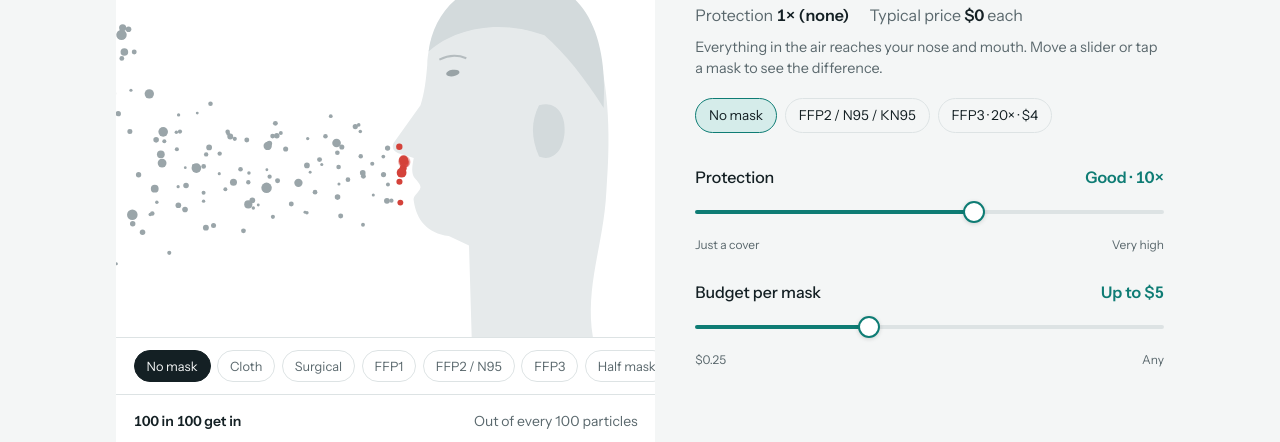
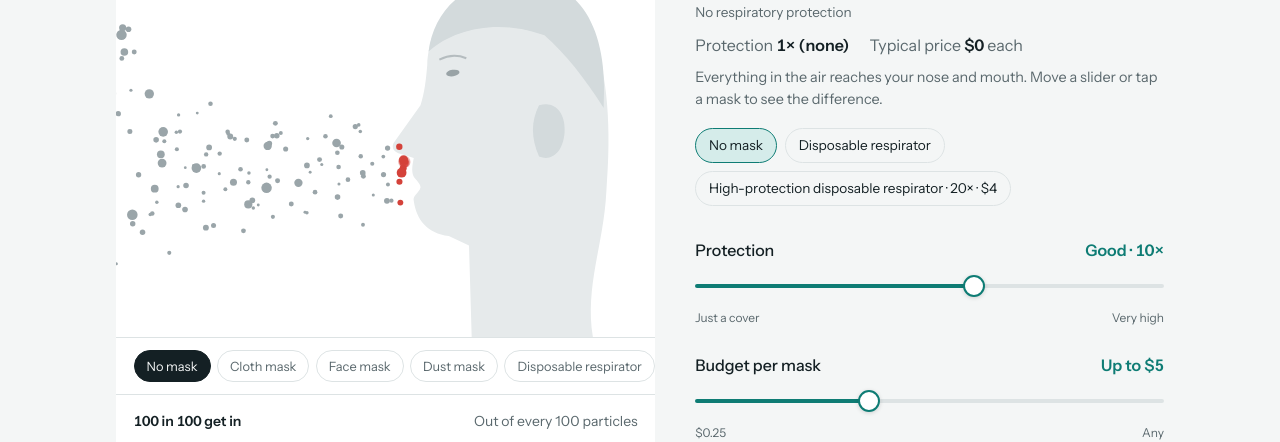
Before and after one commit to sofyaleb/respirator-guide, a plain HTML site: page index.html in a window 1280 px wide. Shown: the part 293-735 px from the top of the page. Drawn offline with Linux system fonts and the light colour scheme.

Commit message:
Redraw half face, full face and powered helmet from references; plain names with technical names underneath
Co-Authored-By: Claude Opus 5.5 <noreply@anthropic.com>

```diff
--- a/index.html
+++ b/index.html
@@ -22,7 +22,8 @@
     --edge: #d4423a;
     --face: #e6eaeb;
     --face-2: #d3dadc;
-    --rubber: #3a4a4f;
+    --rubber: #4a565a;
+    --cart: #d9679b;
     --font: "Instrument Sans", system-ui, -apple-system, "Segoe UI", sans-serif;
     color-scheme: light;
   }
@@ -30,14 +31,14 @@
     :root:not([data-theme="light"]) {
       --bg: #0f1517; --surface: #172023; --ink: #e9efef; --ink-soft: #95a3a7; --line: #273235;
       --accent: #3cc2b5; --accent-soft: #163b38; --particle: #66757a; --filter: #f0a83c; --edge: #ff6b5c;
-      --face: #263235; --face-2: #1f292c; --rubber: #8a9ba0;
+      --face: #263235; --face-2: #1f292c; --rubber: #8a9ba0; --cart: #e58bb5;
       color-scheme: dark;
     }
   }
   :root[data-theme="dark"] {
     --bg: #0f1517; --surface: #172023; --ink: #e9efef; --ink-soft: #95a3a7; --line: #273235;
     --accent: #3cc2b5; --accent-soft: #163b38; --particle: #66757a; --filter: #f0a83c; --edge: #ff6b5c;
-    --face: #263235; --face-2: #1f292c; --rubber: #8a9ba0;
+    --face: #263235; --face-2: #1f292c; --rubber: #8a9ba0; --cart: #e58bb5;
     color-scheme: dark;
   }
   * { box-sizing: border-box; }
@@ -82,6 +83,7 @@
   .result { display: grid; gap: .35rem; }
   .eyebrow { font-size: .75rem; letter-spacing: .08em; text-transform: uppercase; color: var(--ink-soft); }
   .pick { font-size: clamp(1.75rem, 3.5vw, 2.25rem); font-weight: 500; letter-spacing: -.02em; line-height: 1.15; margin: 0; }
+  .tech { margin: 0 0 .35rem; font-size: .85rem; color: var(--ink-soft); line-height: 1.4; }
   .facts { display: flex; flex-wrap: wrap; gap: .5rem 1.25rem; color: var(--ink-soft); font-variant-numeric: tabular-nums; }
   .facts b { color: var(--ink); font-weight: 600; }
   .note { color: var(--ink-soft); font-size: .9rem; margin: .25rem 0 0; }
@@ -141,6 +143,7 @@
       <section class="result" aria-live="polite">
         <span class="eyebrow" id="eyebrow">Starting point</span>
         <h2 class="pick" id="pick">No mask</h2>
+        <p class="tech" id="tech">No respiratory protection</p>
         <div class="facts">
           <span>Protection <b id="pf">1× (none)</b></span>
           <span>Typical price <b id="price">$0</b> each</span>
@@ -172,17 +175,17 @@
   // pf: protection factor. filter: share of particles that pass through the filter material itself
   // (from each standard's filter limit; illustrative for cloth and surgical). The rest of 1/pf leaks round the edges.
   const MASKS = [
-    { id: 'cloth', name: 'Cloth mask', pf: 1.5, pfLabel: '~1–2×', filter: .4, price: 6, style: 'cloth', est: true, note: 'Washable and reusable, but air leaks round the edges. Fine as a cover, not as protection.' },
-    { id: 'surgical', name: 'Surgical mask', pf: 3, pfLabel: '~2–5×', filter: .1, price: 0.15, style: 'surgical', est: true, note: 'Blocks splashes and your own droplets. It sits loosely, so most of what you breathe comes round the sides.' },
-    { id: 'ffp1', name: 'FFP1 dust mask', pf: 4, pfLabel: '4×', filter: .2, price: 0.6, style: 'ffp', note: 'The basic sealed respirator. Good for nuisance dust, not for smoke or infections.' },
-    { id: 'ffp2', name: 'FFP2 / N95 / KN95', pf: 10, pfLabel: '10×', filter: .06, price: 1, style: 'ffp', note: 'The everyday respirator for smoke, crowded places and viral illness. Pinch the nose clip for a good seal.' },
-    { id: 'ffp3', name: 'FFP3', pf: 20, pfLabel: '20×', filter: .01, price: 4, style: 'ffp3', note: 'The highest disposable class, used in high-risk healthcare. Often has a valve to make breathing out easier.' },
-    { id: 'half', name: 'Reusable half mask', pf: 20, pfLabel: '10–20×', filter: .0005, price: 40, style: 'half', note: 'Rubber face piece with P3 or P100 filters you replace. Cheap per day if you wear one a lot.' },
-    { id: 'full', name: 'Full-face mask', pf: 40, pfLabel: '40–50×', filter: .0005, price: 200, style: 'full', note: 'Rubber mask with a clear visor and replaceable P3 or P100 filters. Covers your eyes too.' },
-    { id: 'hood', name: 'Powered hood (PAPR)', pf: 25, pfLabel: '25×', filter: .0005, price: 600, style: 'hood', note: 'A belt fan pushes filtered air into a loose hood. No seal needed, so it works with a beard.' },
-    { id: 'papr', name: 'Powered half mask', pf: 50, pfLabel: '50×', filter: .0005, price: 900, style: 'papr', note: 'A fan-driven tight half mask. Workplace equipment for heavy exposure.' },
+    { id: 'cloth', name: 'Cloth mask', tech: 'Reusable cloth face covering (no standard)', pf: 1.5, pfLabel: '~1–2×', filter: .4, price: 6, style: 'cloth', est: true, note: 'Washable and reusable, but air leaks round the edges. Fine as a cover, not as protection.' },
+    { id: 'surgical', name: 'Face mask', tech: 'Surgical mask · EN 14683 Type I / II / IIR (US: ASTM F2100)', pf: 3, pfLabel: '~2–5×', filter: .1, price: 0.15, style: 'surgical', est: true, note: 'Blocks splashes and your own droplets. It sits loosely, so most of what you breathe comes round the sides.' },
+    { id: 'ffp1', name: 'Dust mask', tech: 'FFP1 filtering facepiece · EN 149', pf: 4, pfLabel: '4×', filter: .2, price: 0.6, style: 'ffp', note: 'The basic sealed respirator. Good for nuisance dust, not for smoke or infections.' },
+    { id: 'ffp2', name: 'Disposable respirator', tech: 'FFP2 filtering facepiece (EN 149) · N95 (NIOSH) · KN95 (GB 2626)', pf: 10, pfLabel: '10×', filter: .06, price: 1, style: 'ffp', note: 'The everyday respirator for smoke, crowded places and viral illness. Pinch the nose clip for a good seal.' },
+    { id: 'ffp3', name: 'High-protection disposable respirator', tech: 'FFP3 filtering facepiece · EN 149, often with an exhalation valve', pf: 20, pfLabel: '20×', filter: .01, price: 4, style: 'ffp3', note: 'The highest disposable class, used in high-risk healthcare. Often has a valve to make breathing out easier.' },
+    { id: 'half', name: 'Half face respirator', tech: 'Reusable elastomeric half mask · EN 140, with P3 (EN 143) or NIOSH P100 filters', pf: 20, pfLabel: '10–20×', filter: .0005, price: 40, style: 'half', note: 'Rubber face piece with P3 or P100 filters you replace. Cheap per day if you wear one a lot.' },
+    { id: 'full', name: 'Full face respirator', tech: 'Full-face mask · EN 136, with P3 (EN 143) or NIOSH P100 filters', pf: 40, pfLabel: '40–50×', filter: .0005, price: 200, style: 'full', note: 'Rubber mask with a clear visor and replaceable P3 or P100 filters. Covers your eyes too.' },
+    { id: 'hood', name: 'Powered helmet', tech: 'Loose-fitting powered air-purifying respirator (PAPR) · EN 12941 TH2 / TH3', pf: 25, pfLabel: '25×', filter: .0005, price: 600, style: 'hood', note: 'A belt fan pushes filtered air into a helmet with a clear face shield. No tight seal needed, so it works with a beard.' },
+    { id: 'papr', name: 'Powered half face respirator', tech: 'Tight-fitting half-mask PAPR · EN 12942', pf: 50, pfLabel: '50×', filter: .0005, price: 900, style: 'papr', note: 'A fan-driven tight half mask. Workplace equipment for heavy exposure.' },
   ];
-  const NONE = { id: 'none', name: 'No mask', pf: 1, pfLabel: '1× (none)', filter: 0, price: 0, style: 'none', note: 'Everything in the air reaches your nose and mouth. Move a slider or tap a mask to see the difference.' };
+  const NONE = { id: 'none', name: 'No mask', tech: 'No respiratory protection', pf: 1, pfLabel: '1× (none)', filter: 0, price: 0, style: 'none', note: 'Everything in the air reaches your nose and mouth. Move a slider or tap a mask to see the difference.' };
   const PROT = [
     { min: 1, label: 'Just a cover' }, { min: 2, label: 'A little · 2×' }, { min: 4, label: 'Some · 4×' },
     { min: 10, label: 'Good · 10×' }, { min: 20, label: 'High · 20×' }, { min: 50, label: 'Very high · 50×' },
@@ -240,6 +243,7 @@
     const s = split(m);
     $('eyebrow').textContent = m === NONE ? 'Starting point' : m === current ? eyebrow : 'Comparing';
     $('pick').textContent = m.name;
+    $('tech').textContent = m.tech;
     $('tag').textContent = m.name;
     $('pf').textContent = m.pfLabel + (m.est ? ' (estimate)' : '');
     $('price').textContent = money(m.price);
@@ -263,7 +267,7 @@
     const css = (n) => getComputedStyle(document.documentElement).getPropertyValue(n).trim();
     let C = {}, mask = null, parts = [], scale = 1, ox = 0, oy = 0, last = 0, clock = 0, spawnAcc = 0;
     const readColors = () => {
-      C = {}; ['face', 'face-2', 'accent', 'accent-soft', 'particle', 'filter', 'edge', 'surface', 'line', 'rubber', 'ink-soft']
+      C = {}; ['face', 'face-2', 'accent', 'accent-soft', 'particle', 'filter', 'edge', 'surface', 'line', 'rubber', 'ink-soft', 'cart']
         .forEach((k) => { C[k] = css('--' + k); });
     };
 
@@ -272,18 +276,22 @@
     const hair = P('M300 34 C258 34 236 58 232 88 C252 70 286 64 318 76 C334 90 348 108 362 130 C366 70 344 34 300 34 Z');
     const ear = P('M314 128 C326 124 334 134 333 148 C332 162 324 170 314 166 C308 152 308 140 314 128 Z');
     const shapes = {
+      inner: P('M214 150 C230 146 262 146 290 150'),
+      visor: P('M238 46 C212 50 192 70 186 104 C180 140 182 180 192 212 C200 236 216 252 240 258 C268 256 292 242 306 220 C310 180 310 120 302 70 C292 54 268 44 238 46 Z'),
+      visorRim: P('M238 46 C212 50 192 70 186 104 C180 140 182 180 192 212 C200 236 216 252 240 258'),
+      seal2: P('M238 46 C268 44 292 54 302 70 C310 120 310 180 306 220 C292 242 268 256 240 258'),
+      nosecup: P('M222 132 C206 140 197 152 197 166 C197 192 207 212 232 220 C252 222 270 214 280 202 C282 180 278 152 270 134 C254 126 236 126 222 132 Z'),
+      helmet: P('M200 98 C204 52 248 22 300 22 C348 22 374 56 372 102 C371 118 364 126 352 126 L300 112 Z'),
+      shield: P('M200 98 C186 124 180 164 182 202 C184 230 196 248 216 256 L268 250 L270 106 Z'),
+      faceseal: P('M212 254 C236 268 272 262 300 244 C322 230 342 224 360 210 L356 238 C332 254 304 270 276 278 C248 284 224 276 206 262 Z'),
       cup: P('M224 124 C202 132 184 152 180 178 C177 204 194 230 234 240 C262 243 288 230 304 210 C302 184 299 158 293 135 C272 126 246 120 224 124 Z'),
       seal: P('M224 124 C246 120 272 126 293 135 C299 158 302 184 304 210 C288 230 262 243 234 240'),
       fold: P('M181 182 C214 176 258 176 303 184'),
       flat: P('M224 136 L203 160 L212 172 L211 205 C214 220 228 229 250 229 L300 205 L298 146 Z'),
-      full: P('M236 54 C210 60 194 84 190 116 C186 150 186 190 190 214 C196 240 214 254 242 254 C270 252 292 238 306 220 C310 180 310 120 302 70 C284 56 260 50 236 54 Z'),
-      lens: P('M232 66 C212 72 200 92 198 118 C196 150 198 178 204 196 C224 200 250 196 268 188 C272 150 272 110 266 72 C256 64 244 62 232 66 Z'),
       half: P('M230 118 C214 132 200 146 192 156 C200 166 206 174 206 188 C206 214 220 236 254 240 C276 238 296 226 308 210 C306 184 302 156 296 132 C276 122 252 116 230 118 Z'),
-      hood: P('M300 14 C236 14 202 58 196 108 L184 124 L184 252 C190 272 200 288 212 300 L386 300 C378 252 394 200 390 128 C386 58 354 14 300 14 Z'),
-      visor: P('M196 112 L186 126 L186 246 C210 250 236 246 250 238 L250 108 C232 102 212 104 196 112 Z'),
     };
     const GAP_TOP = { x: 214, y: 142 }, GAP_LOW = { x: 238, y: 233 }, INHALE = { x: 214, y: 170 };
-    const frontX = () => !mask || mask.style === 'none' ? 212 : mask.style === 'hood' ? 182 : mask.style === 'half' || mask.style === 'papr' ? 194 : mask.style === 'ffp' || mask.style === 'ffp3' ? 184 : mask.style === 'full' ? 192 : 200;
+    const frontX = () => !mask || mask.style === 'none' ? 212 : mask.style === 'hood' ? 182 : mask.style === 'half' || mask.style === 'papr' ? 194 : mask.style === 'ffp' || mask.style === 'ffp3' ? 184 : mask.style === 'full' ? 184 : 200;
 
     function resize() {
       const r = cv.getBoundingClientRect(), dpr = Math.min(2, window.devicePixelRatio || 1);
@@ -301,7 +309,7 @@
       if (mask.style === 'none') { q.s = 'edge2'; return; }
       const total = 1 / mask.pf, f = Math.min(total, mask.filter), u = Math.random();
       if (u < f) { q.s = 'filter'; }
-      else if (u < total) { q.s = 'edge'; q.wp = mask.style === 'hood' ? { x: 200, y: 292 } : mask.style === 'full' ? (q.y < 160 ? { x: 236, y: 56 } : { x: 244, y: 252 }) : q.y < 188 ? GAP_TOP : GAP_LOW; }
+      else if (u < total) { q.s = 'edge'; q.wp = mask.style === 'hood' ? { x: 214, y: 258 } : mask.style === 'full' ? (q.y < 160 ? { x: 236, y: 56 } : { x: 244, y: 252 }) : q.y < 188 ? GAP_TOP : GAP_LOW; }
       else { q.s = 'stop'; q.x = frontX() - 2 - Math.random() * 5; }
     }
 
@@ -350,41 +358,54 @@
           for (let k = -6; k <= 6; k += 4) { ctx.beginPath(); ctx.moveTo(190, 198 + k); ctx.lineTo(202, 198 + k); ctx.stroke(); }
         }
       } else if (s === 'half' || s === 'papr') {
-        // Elastomeric half mask: rubber face piece, filter cartridge on the cheek, exhalation valve at the chin, harness.
-        strap(296, 138, 350, 98, 3.5); strap(304, 208, 360, 228, 3.5);
+        // Reusable half mask (3M 6000 / 7500 style): rubber face piece, side cartridge, front valve, crown cradle.
+        ctx.beginPath(); ctx.moveTo(292, 134); ctx.quadraticCurveTo(306, 84, 326, 40); ctx.lineWidth = 3.5; ctx.strokeStyle = C['rubber']; ctx.globalAlpha = .8; ctx.stroke();
+        ctx.beginPath(); ctx.moveTo(284, 38); ctx.quadraticCurveTo(320, 24, 352, 60); ctx.lineWidth = 7; ctx.stroke();
+        ctx.beginPath(); ctx.moveTo(306, 208); ctx.quadraticCurveTo(330, 236, 358, 250); ctx.lineWidth = 3.5; ctx.stroke(); ctx.globalAlpha = 1;
         ctx.fillStyle = C['rubber']; ctx.fill(shapes.half);
-        ctx.strokeStyle = C['accent']; ctx.lineWidth = 3; ctx.beginPath(); ctx.moveTo(230, 118); ctx.bezierCurveTo(254, 116, 278, 122, 296, 132); ctx.bezierCurveTo(302, 156, 306, 184, 308, 210); ctx.stroke();
-        // exhalation valve
-        ctx.fillStyle = C['face-2']; ctx.beginPath(); ctx.roundRect(198, 196, 18, 24, 6); ctx.fill();
-        ctx.strokeStyle = C['rubber']; ctx.lineWidth = 1; for (let y = 201; y <= 215; y += 4) { ctx.beginPath(); ctx.moveTo(201, y); ctx.lineTo(213, y); ctx.stroke(); }
+        ctx.strokeStyle = C['ink-soft']; ctx.globalAlpha = .35; ctx.lineWidth = 1; ctx.stroke(shapes.inner); ctx.globalAlpha = 1;
+        // front exhalation valve
+        ctx.fillStyle = C['face-2']; ctx.beginPath(); ctx.roundRect(192, 188, 20, 30, 8); ctx.fill();
+        ctx.strokeStyle = C['rubber']; ctx.lineWidth = 1.2; for (let y = 194; y <= 212; y += 4) { ctx.beginPath(); ctx.moveTo(196, y); ctx.lineTo(208, y); ctx.stroke(); }
         if (s === 'half') {
-          // cylindrical cartridge seen side-on
-          ctx.fillStyle = C['accent']; ctx.beginPath(); ctx.ellipse(250, 206, 26, 26, 0, 0, Math.PI * 2); ctx.fill();
-          ctx.strokeStyle = C['surface']; ctx.globalAlpha = .55; ctx.lineWidth = 1.2;
-          ctx.beginPath(); ctx.arc(250, 206, 18, 0, Math.PI * 2); ctx.stroke(); ctx.beginPath(); ctx.arc(250, 206, 9, 0, Math.PI * 2); ctx.stroke();
-          ctx.globalAlpha = 1;
+          // round P100 / P3 cartridge on the side of the jaw
+          ctx.fillStyle = C['cart']; ctx.beginPath(); ctx.arc(262, 212, 25, 0, Math.PI * 2); ctx.fill();
+          ctx.strokeStyle = C['rubber']; ctx.lineWidth = 3; ctx.stroke();
+          ctx.strokeStyle = C['surface']; ctx.globalAlpha = .45; ctx.lineWidth = 1.2; ctx.beginPath(); ctx.arc(262, 212, 16, 0, Math.PI * 2); ctx.stroke(); ctx.globalAlpha = 1;
+          ctx.fillStyle = C['rubber']; ctx.beginPath(); ctx.arc(262, 212, 5, 0, Math.PI * 2); ctx.fill();
         } else {
-          ctx.fillStyle = C['face-2']; ctx.beginPath(); ctx.ellipse(250, 210, 14, 12, 0, 0, Math.PI * 2); ctx.fill();
-          ctx.beginPath(); ctx.moveTo(254, 220); ctx.bezierCurveTo(272, 276, 320, 268, 336, 300); ctx.lineWidth = 9; ctx.strokeStyle = C['rubber']; ctx.stroke();
-          ctx.lineWidth = 1; ctx.strokeStyle = C['face-2']; ctx.globalAlpha = .6;
-          for (let k = 0; k < 1; k += .08) { const x = 254 + (336 - 254) * k, y = 220 + 80 * k; ctx.beginPath(); ctx.arc(x + (k < .5 ? 10 * k : 0), y, 4.5, 0, Math.PI * 2); ctx.stroke(); }
+          // powered: hose from the face piece down to the belt fan
+          ctx.fillStyle = C['face-2']; ctx.beginPath(); ctx.arc(256, 214, 12, 0, Math.PI * 2); ctx.fill();
+          ctx.beginPath(); ctx.moveTo(258, 224); ctx.bezierCurveTo(268, 276, 320, 268, 336, 300); ctx.lineWidth = 10; ctx.strokeStyle = C['rubber']; ctx.stroke();
+          ctx.strokeStyle = C['face-2']; ctx.globalAlpha = .7; ctx.lineWidth = 1.2;
+          for (let k = .05; k < 1; k += .07) { const u = 1 - k, x = u*u*u*258 + 3*u*u*k*268 + 3*u*k*k*320 + k*k*k*336, y = u*u*u*224 + 3*u*u*k*276 + 3*u*k*k*268 + k*k*k*300; ctx.beginPath(); ctx.arc(x, y, 5, 0, Math.PI * 2); ctx.stroke(); }
           ctx.globalAlpha = 1;
         }
       } else if (s === 'full') {
-        // Full-face mask: rubber surround from forehead to chin, wide clear visor, chin filter, four-point harness.
-        strap(300, 70, 350, 58, 3.5); strap(304, 112, 362, 120, 3.5); strap(306, 196, 362, 206, 3.5); strap(300, 226, 356, 252, 3.5);
-        ctx.fillStyle = C['rubber']; ctx.fill(shapes.full);
-        ctx.fillStyle = C['surface']; ctx.globalAlpha = .38; ctx.fill(shapes.lens); ctx.globalAlpha = 1;
-        ctx.strokeStyle = C['accent']; ctx.lineWidth = 2; ctx.stroke(shapes.lens);
-        ctx.strokeStyle = C['surface']; ctx.globalAlpha = .5; ctx.lineWidth = 2; ctx.beginPath(); ctx.moveTo(212, 84); ctx.quadraticCurveTo(204, 110, 206, 140); ctx.stroke(); ctx.globalAlpha = 1;
-        ctx.fillStyle = C['accent']; ctx.beginPath(); ctx.ellipse(204, 224, 18, 18, 0, 0, Math.PI * 2); ctx.fill();
-        ctx.strokeStyle = C['surface']; ctx.globalAlpha = .55; ctx.lineWidth = 1.2; ctx.beginPath(); ctx.arc(204, 224, 11, 0, Math.PI * 2); ctx.stroke(); ctx.globalAlpha = 1;
+        // Full-face mask (3M 6800 / JSP Force 10 style): clear visor over the whole face, rubber seal, inner nose cup, chin cartridge, spider harness.
+        [[300, 62, 348, 50], [306, 110, 362, 110], [306, 168, 364, 170], [302, 222, 356, 248]].forEach(([a, b, c, d]) => strap(a, b, c, d, 3.5));
+        ctx.fillStyle = C['accent-soft']; ctx.globalAlpha = .45; ctx.fill(shapes.visor); ctx.globalAlpha = 1;
+        ctx.fillStyle = C['rubber']; ctx.globalAlpha = .4; ctx.fill(shapes.nosecup); ctx.globalAlpha = 1;
+        ctx.strokeStyle = C['rubber']; ctx.lineWidth = 4; ctx.stroke(shapes.visorRim);
+        ctx.lineWidth = 10; ctx.lineCap = 'round'; ctx.stroke(shapes.seal2);
+        // highlight on the visor
+        ctx.strokeStyle = C['surface']; ctx.globalAlpha = .75; ctx.lineWidth = 2.5; ctx.beginPath(); ctx.moveTo(204, 76); ctx.quadraticCurveTo(190, 110, 192, 150); ctx.stroke(); ctx.globalAlpha = 1;
+        // chin: speech diaphragm / valve at the front, cartridge at the side
+        ctx.fillStyle = C['rubber']; ctx.beginPath(); ctx.ellipse(222, 244, 26, 14, -.2, 0, Math.PI * 2); ctx.fill();
+        ctx.fillStyle = C['face-2']; ctx.beginPath(); ctx.arc(204, 240, 10, 0, Math.PI * 2); ctx.fill();
+        ctx.fillStyle = C['cart']; ctx.beginPath(); ctx.arc(264, 238, 21, 0, Math.PI * 2); ctx.fill();
+        ctx.strokeStyle = C['rubber']; ctx.lineWidth = 3; ctx.stroke();
+        ctx.fillStyle = C['rubber']; ctx.beginPath(); ctx.arc(264, 238, 4.5, 0, Math.PI * 2); ctx.fill();
       } else if (s === 'hood') {
-        ctx.fillStyle = C['accent-soft']; ctx.globalAlpha = .55; ctx.fill(shapes.hood); ctx.globalAlpha = 1;
-        ctx.strokeStyle = C['accent']; ctx.lineWidth = 2; ctx.stroke(shapes.hood);
-        ctx.fillStyle = C['surface']; ctx.globalAlpha = .45; ctx.fill(shapes.visor); ctx.globalAlpha = 1;
-        ctx.lineWidth = 1.5; ctx.stroke(shapes.visor);
-        ctx.beginPath(); ctx.moveTo(372, 60); ctx.bezierCurveTo(398, 120, 398, 240, 384, 300); ctx.lineWidth = 7; ctx.strokeStyle = C['rubber']; ctx.globalAlpha = .7; ctx.stroke(); ctx.globalAlpha = 1;
+        // Powered helmet (Versaflo style): hard shell, clear face shield, fabric face seal, hose down the back.
+        ctx.beginPath(); ctx.moveTo(364, 112); ctx.bezierCurveTo(400, 150, 400, 240, 390, 300); ctx.lineWidth = 10; ctx.strokeStyle = C['rubber']; ctx.stroke();
+        ctx.fillStyle = C['accent-soft']; ctx.fill(shapes.faceseal);
+        ctx.fillStyle = C['surface']; ctx.globalAlpha = .3; ctx.fill(shapes.shield); ctx.globalAlpha = 1;
+        ctx.strokeStyle = C['accent']; ctx.lineWidth = 2; ctx.stroke(shapes.shield);
+        ctx.strokeStyle = C['surface']; ctx.globalAlpha = .75; ctx.lineWidth = 2.5; ctx.beginPath(); ctx.moveTo(200, 120); ctx.quadraticCurveTo(190, 160, 194, 200); ctx.stroke(); ctx.globalAlpha = 1;
+        ctx.fillStyle = C['surface']; ctx.fill(shapes.helmet);
+        ctx.strokeStyle = C['ink-soft']; ctx.globalAlpha = .6; ctx.lineWidth = 1.5; ctx.stroke(shapes.helmet); ctx.globalAlpha = 1;
+        ctx.fillStyle = C['rubber']; ctx.beginPath(); ctx.roundRect(196, 92, 70, 9, 4); ctx.fill();
       }
       ctx.restore();
     }
@@ -467,10 +488,9 @@
 
   prot.addEventListener('input', () => update());
   budget.addEventListener('input', () => update());
-  const SHORT = { none: 'No mask', cloth: 'Cloth', surgical: 'Surgical', ffp1: 'FFP1', ffp2: 'FFP2 / N95', ffp3: 'FFP3', half: 'Half mask', full: 'Full-face', hood: 'Powered hood', papr: 'Powered half mask' };
   [NONE, ...MASKS].forEach((m) => {
     const b = document.createElement('button');
-    b.type = 'button'; b.className = 'chip'; b.dataset.id = m.id; b.textContent = SHORT[m.id] || m.name;
+    b.type = 'button'; b.className = 'chip'; b.dataset.id = m.id; b.textContent = m.name;
     b.addEventListener('click', () => show(m));
     $('strip').appendChild(b);
   });
```
